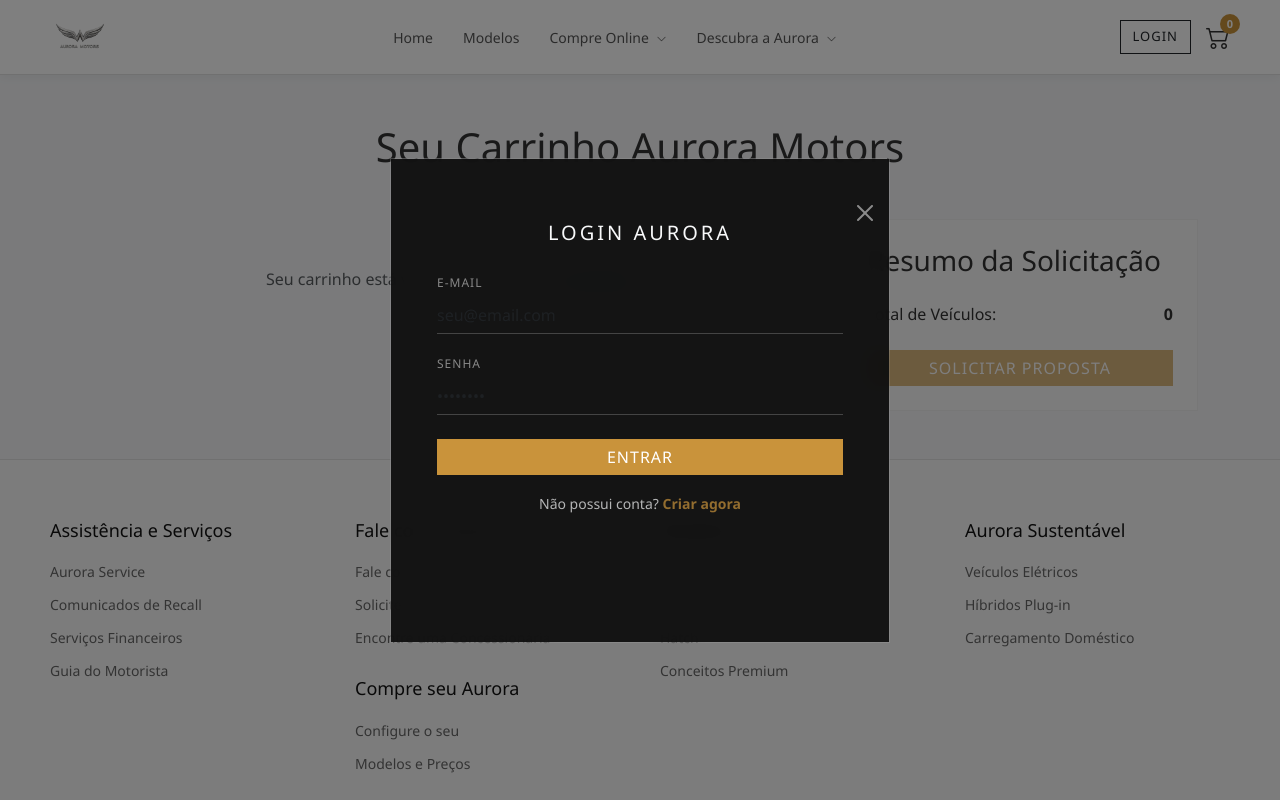
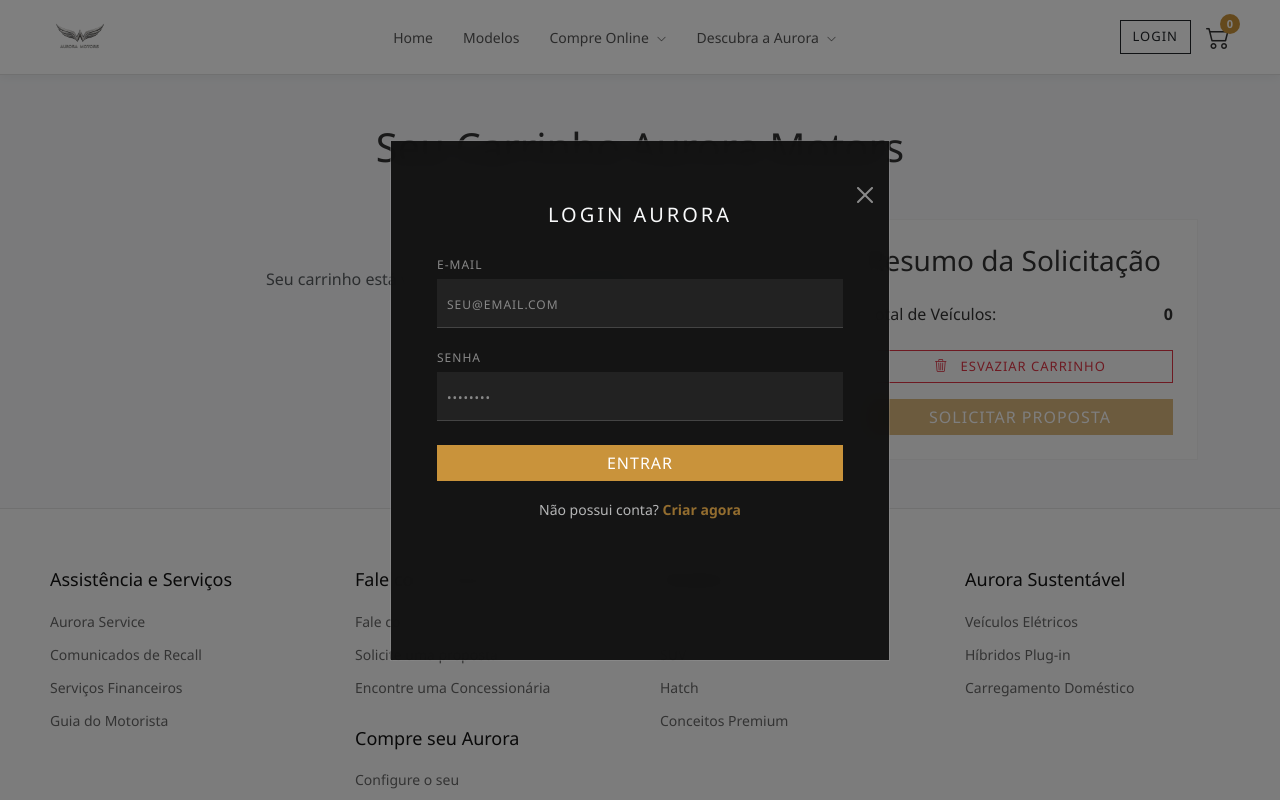
Before and after one commit to allanvictor616/auroramotors, a PHP site: page /carrinho.php in a window 1280 px wide, after a click on "LOGIN". Run offline with PHP 8.4, Linux system fonts and the light colour scheme.

Commit message:
feat: aprimora UX do carrinho com toast e modais customizados

```diff
--- a/assets/css/cart.css
+++ b/assets/css/cart.css
@@ -67,26 +67,39 @@
     font-size: 22px;
 }
 
+/* Estilo dos campos (Inputs) Premium */
 .premium-input {
-    background-color: transparent !important;
+    background-color: #222 !important; /* Fundo cinza escuro para contraste */
     border: none !important;
-    border-bottom: 1px solid #444 !important;
-    color: #fff !important;
+    border-bottom: 1px solid #444 !important; /* Linha sutil na base */
+    color: #c9933b !important; /* O texto que o usuário digita fica DOURADO */
     border-radius: 0;
-    padding-left: 0;
+    padding: 12px 10px;
     font-size: 16px;
     transition: all 0.3s ease;
 }
 
-.premium-input:focus {
-    border-bottom: 1px solid #c9933b !important;
-    box-shadow: none !important;
-    background-color: transparent !important;
+/* Estilo do Placeholder (o texto seu@email.com e ******) */
+.premium-input::placeholder {
+    color: #888 !important; /* Texto de exemplo em cinza para não confundir */
+    font-weight: 300;
+    text-transform: uppercase;
+    font-size: 12px;
+    letter-spacing: 1px;
 }
 
+/* Quando o usuário clica para digitar */
+.premium-input:focus {
+    background-color: #2a2a2a !important; /* Fundo levemente mais claro */
+    border-bottom: 1px solid #c9933b !important; /* Linha de base acende em dourado */
+    box-shadow: none !important;
+    outline: none !important;
+}
+
+/* Ajuste para ícone de "olhinho" da senha e preenchimento automático */
 .premium-input:-webkit-autofill {
-    -webkit-box-shadow: 0 0 0 30px #0f0f0f inset !important;
-    -webkit-text-fill-color: white !important;
+    -webkit-box-shadow: 0 0 0 30px #222 inset !important;
+    -webkit-text-fill-color: #c9933b !important;
 }
 
 .modal-body .form-label {
@@ -188,3 +201,24 @@
 #btnGoRegister:hover, #btnGoLogin:hover {
     opacity: 1 !important;
 }
+
+.cart-toast {
+    position: fixed;
+    top: 20px;
+    right: 20px;
+    background-color: #121212;
+    color: #c9933b; /* Dourado Aurora */
+    padding: 15px 25px;
+    border-left: 4px solid #c9933b;
+    box-shadow: 0 5px 15px rgba(0,0,0,0.3);
+    z-index: 9999;
+    font-size: 14px;
+    letter-spacing: 1px;
+    text-transform: uppercase;
+    animation: slideIn 0.5s ease forwards;
+}
+
+@keyframes slideIn {
+    from { transform: translateX(100%); opacity: 0; }
+    to { transform: translateX(0); opacity: 1; }
+}
--- a/assets/js/cart.js
+++ b/assets/js/cart.js
@@ -77,3 +77,88 @@
         container.innerHTML += itemHtml;
     });
 }
+
+// Lógica para envio da proposta profissional
+document.addEventListener('submit', function(e) {
+    if (e.target && e.target.id === 'propostaForm') {
+        e.preventDefault(); // Impede o envio real (que recarregaria a página)
+
+        const formContent = document.getElementById('formContent');
+        const successMessage = document.getElementById('successMessage');
+
+        // Esconde o formulário e mostra o sucesso com uma transição suave
+        formContent.classList.add('d-none');
+        successMessage.classList.remove('d-none');
+
+        // Limpa o carrinho local após a proposta ser "enviada"
+        localStorage.removeItem('aurora_cart');
+
+        // Atualiza a contagem no header e a lista na página
+        if (typeof updateCartCount === "function") updateCartCount();
+        if (typeof renderCart === "function") renderCart();
+    }
+});
+
+window.addToCart = function(nome, versao, preco, imagemUrl) {
+    const cart = getCart();
+    const novoCarro = { nome, versao, preco, imagemUrl };
+
+    cart.push(novoCarro);
+    localStorage.setItem('aurora_cart', JSON.stringify(cart));
+
+    updateCartCount();
+
+
+    const toast = document.getElementById('cartToast');
+    const toastMsg = document.getElementById('toastMessage');
+
+    if (toast) {
+        toastMsg.innerText = nome + ' ADICIONADO À LISTA';
+        toast.classList.remove('d-none');
+
+        // Esconde automaticamente após 3 segundos
+        setTimeout(() => {
+            toast.classList.add('d-none');
+        }, 3000);
+    }
+}
+
+// ==========================================
+// LÓGICA PARA ESVAZIAR O CARRINHO
+// ==========================================
+document.addEventListener('click', function(e) {
+    // Usamos o 'closest' para garantir que funcione mesmo se o usuário clicar exatamente em cima do ícone da lixeira
+    const btnLimpar = e.target.closest('#btnLimparCarrinho');
+
+    if (btnLimpar) {
+        // Confirmação de segurança (UX)
+        if (confirm("Tem certeza que deseja remover todos os veículos da sua lista?")) {
+
+            // 1. Remove os dados salvos no navegador
+            localStorage.removeItem('aurora_cart');
+
+            // 2. Atualiza a bolinha vermelha no header (se a função existir)
+            if (typeof updateCartCount === "function") {
+                updateCartCount();
+            }
+
+            // 3. Recarrega a lista na tela para mostrar que está vazio
+            if (typeof renderCart === "function") {
+                renderCart();
+            }
+
+            // 4. Dispara a notificação visual (Toast)
+            const toast = document.getElementById('cartToast');
+            const toastMsg = document.getElementById('toastMessage');
+
+            if (toast && toastMsg) {
+                toastMsg.innerText = 'CARRINHO ESVAZIADO';
+                toast.classList.remove('d-none');
+
+                setTimeout(() => {
+                    toast.classList.add('d-none');
+                }, 3000);
+            }
+        }
+    }
+});
--- a/carrinho.php
+++ b/carrinho.php
@@ -5,7 +5,7 @@
 
     <div class="row">
         <div class="col-lg-8" id="cartItemsContainer">
-        </div>
+            </div>
 
         <div class="col-lg-4">
             <div class="cart-summary p-4">
@@ -14,6 +14,10 @@
                     <span>Total de Veículos:</span>
                     <strong id="cartTotalItems">0</strong>
                 </div>
+
+                <button class="btn btn-outline-danger w-100 mb-3" id="btnLimparCarrinho" style="border-radius: 0; font-size: 13px; letter-spacing: 1px;">
+                    <i class="bi bi-trash3 me-2"></i> ESVAZIAR CARRINHO
+                </button>
 
                 <button class="btn btn-primary premium-btn w-100" data-bs-toggle="modal" data-bs-target="#propostaModal" id="btnSolicitar">
                     Solicitar Proposta
@@ -27,19 +31,35 @@
     <div class="modal-dialog modal-dialog-centered">
         <div class="modal-content premium-modal">
             <div class="modal-header border-0">
-                <h5 class="modal-title text-center w-100">Solicitar Proposta</h5>
+                <h5 class="modal-title text-center w-100 fw-light" style="letter-spacing: 2px;">SOLICITAR PROPOSTA</h5>
                 <button type="button" class="btn-close btn-close-white" data-bs-dismiss="modal"></button>
             </div>
-            <div class="modal-body">
-                <form>
-                    <div class="mb-3"><input type="text" class="form-control premium-input" placeholder="Seu Nome Completo"></div>
-                    <div class="mb-3"><input type="email" class="form-control premium-input" placeholder="E-mail"></div>
-                    <div class="mb-3"><input type="text" class="form-control premium-input" placeholder="Telefone / WhatsApp"></div>
-                    <div class="mb-4"><textarea class="form-control premium-input" rows="3" placeholder="Mensagem ou dúvidas adicionais..."></textarea></div>
+            <div class="modal-body p-4">
+                <div id="formContent">
+                    <p class="text-center mb-4" style="font-size: 0.9rem; color: #888;">Complete seus dados para receber um atendimento personalizado da nossa equipe executiva.</p>
+                    <form id="propostaForm">
+                        <div class="mb-3">
+                            <input type="text" class="form-control premium-input" placeholder="NOME COMPLETO" required>
+                        </div>
+                        <div class="mb-3">
+                            <input type="email" class="form-control premium-input" placeholder="E-MAIL" required>
+                        </div>
+                        <div class="mb-3">
+                            <input type="text" class="form-control premium-input" placeholder="TELEFONE / WHATSAPP" required>
+                        </div>
+                        <div class="mb-4">
+                            <textarea class="form-control premium-input" rows="3" placeholder="MENSAGEM (OPCIONAL)"></textarea>
+                        </div>
+                        <button type="submit" class="btn btn-primary premium-btn w-100 mb-2">ENVIAR PROPOSTA OFICIAL</button>
+                    </form>
+                </div>
 
-                    <button type="button" class="btn btn-primary premium-btn w-100 mb-2" data-bs-dismiss="modal" onclick="alert('Proposta enviada com sucesso!')">Enviar Proposta</button>
-                    <button type="button" class="btn btn-outline-light w-100" data-bs-dismiss="modal">Solicitar Contato via Telefone</button>
-                </form>
+                <div id="successMessage" class="text-center py-4 d-none">
+                    <i class="bi bi-check2-circle" style="font-size: 4rem; color: #c9933b;"></i>
+                    <h4 class="mt-3 fw-light">SOLICITAÇÃO ENVIADA</h4>
+                    <p style="color: #888;">Um consultor Aurora entrará em contato em até 24 horas.</p>
+                    <button type="button" class="btn btn-outline-light mt-3 w-100" data-bs-dismiss="modal">FECHAR</button>
+                </div>
             </div>
         </div>
     </div>
--- a/includes/header.php
+++ b/includes/header.php
@@ -16,6 +16,10 @@
     <link rel="stylesheet" href="assets/css/cart.css">
 </head>
 <body>
+    <div id="cartToast" class="cart-toast d-none">
+        <i class="bi bi-check-lg me-2"></i>
+        <span id="toastMessage">Item adicionado com sucesso!</span>
+    </div>
 
     <header class="aurora-header">
     <div class="logo">
--- a/modelos.php
+++ b/modelos.php
@@ -47,7 +47,7 @@
                     <span class="car-badge">Hatch</span>
                     <h2>Aurora Nexus N-Line</h2>
                     <img src="assets/img/Nexus N-Line.png" alt="Aurora Nexus">
-                    <p class="car-price">Combustão<br><strong>A partir de R$ 320.950</strong></p>
+                    <p class="car-price">Combustão<br><strong>A partir de R$ 380.950</strong></p>
                     <button class="btn btn-dark w-100 premium-btn mt-3" onclick="addToCart('Aurora Nexus N-Line', 'Combustão', 'A partir de R$ 320.950', 'assets/img/Nexus N-Line.png')">
                         Adicionar ao Carrinho
                     </button>
```
